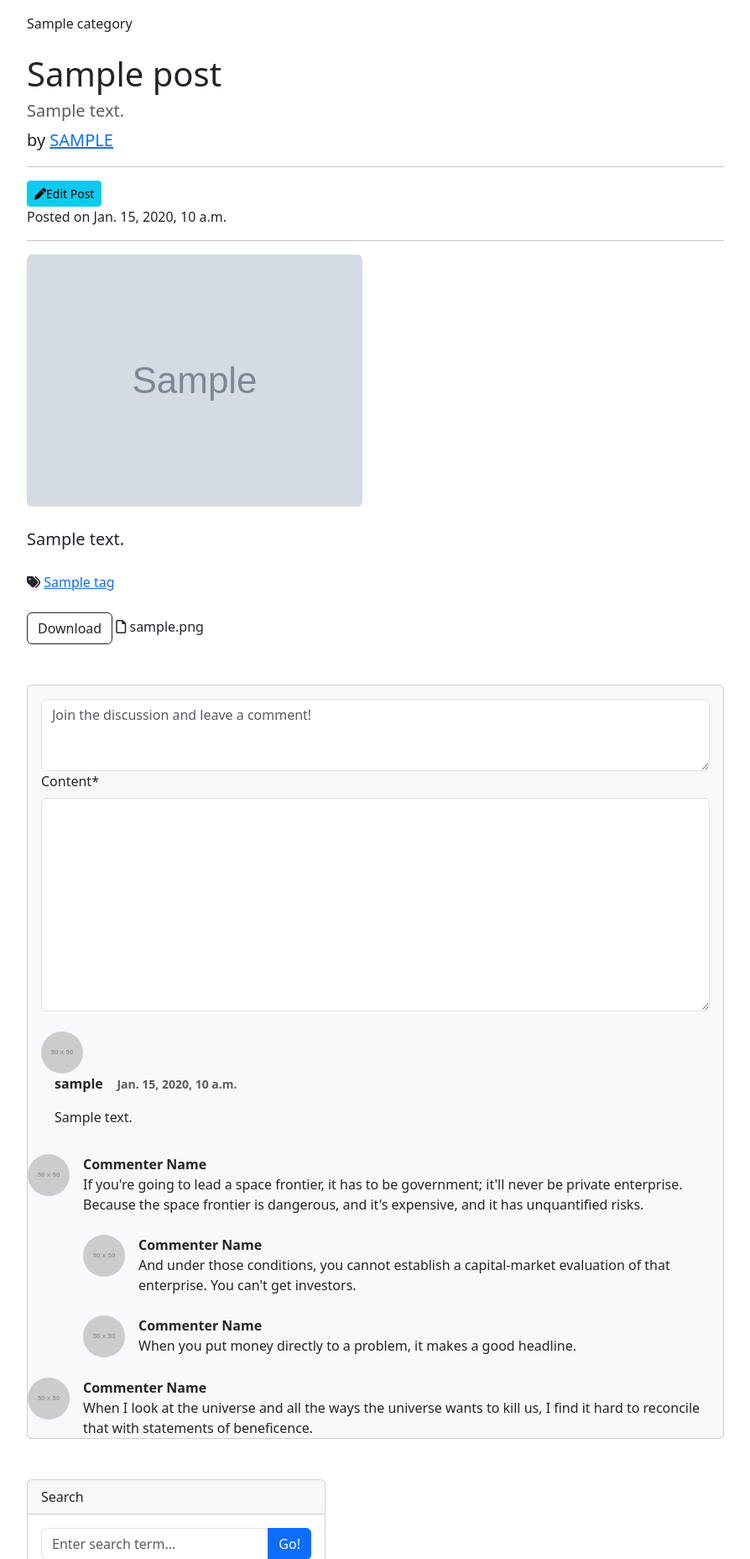
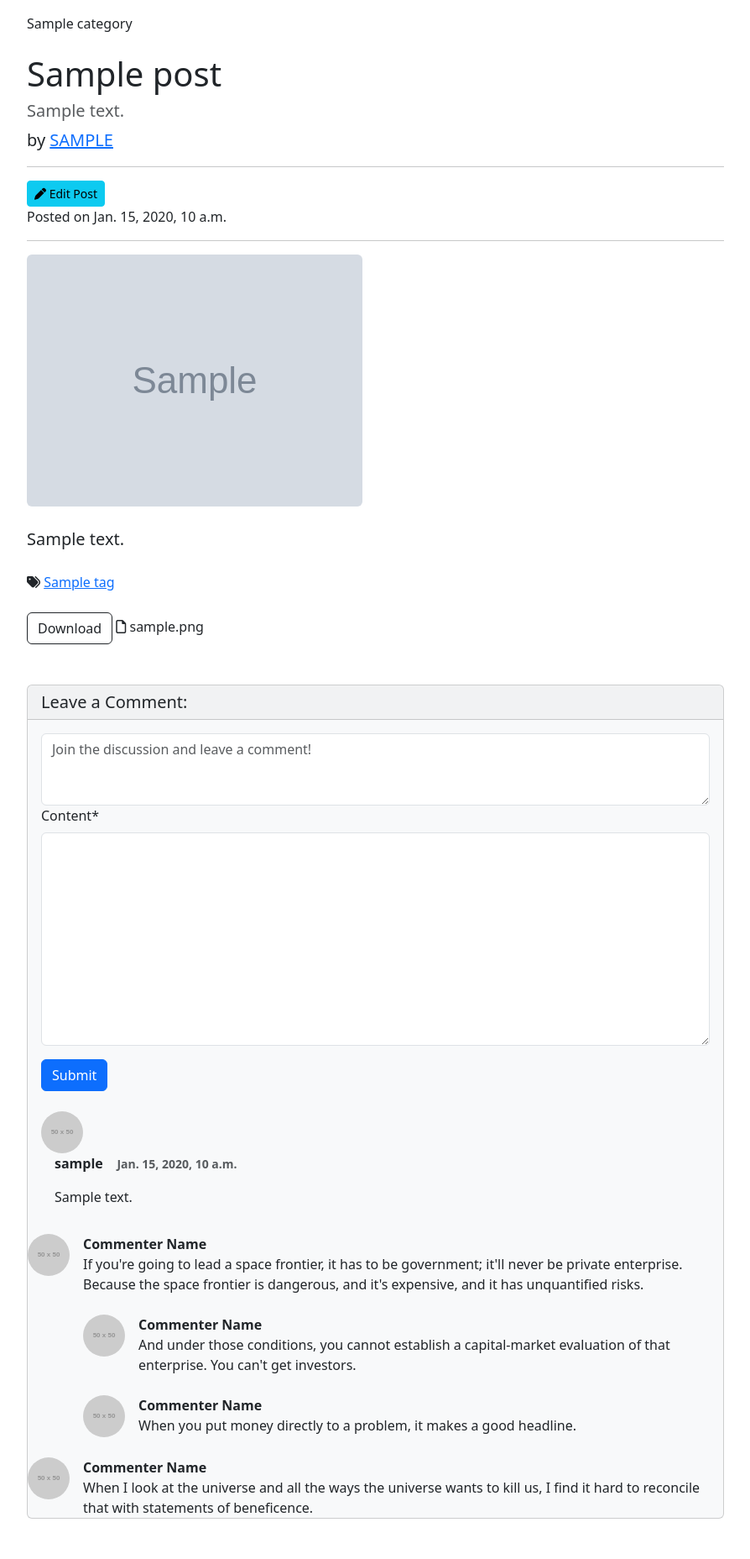
Before and after one commit to LeoKang/do_it_django, a Django app: page /blog/1/ in a window 1280 px wide. Shown: the part 56-1912 px from the top of the page at 84% size, without its empty margins (50-944 px from the left). Run offline with Django 5.2, Linux system fonts and the light colour scheme; a user stored in the database is signed in; tables that the repository leaves empty hold one stand-in row (values such as "Sample post"); grey boxes marked "Sample" are stand-in pictures; grey boxes labelled with a size stand in for pictures from a placeholder-image service; some libraries are stand-ins or nearby versions.

Commit message:
댓글 수정

```diff
--- a/blog/templates/blog/base.html
+++ b/blog/templates/blog/base.html
@@ -41,8 +41,7 @@
                             <ul class="list-unstyled mb-0">
                                 {% for category in categories %}
                                 <li>
-                                    <a href="{{ category.get_absolute_url }}">{{ category }}
-                                         ({{ category.post_set.count}})</a>
+                                    <a href="{{ category.get_absolute_url }}">{{ category }} ({{ category.post_set.count }})</a>
                                 </li>
                             {% endfor %}
                             <li>
--- a/blog/templates/blog/post_detail.html
+++ b/blog/templates/blog/post_detail.html
@@ -4,6 +4,7 @@
 {% block head_title %}
     {{ post.title }} - Blog
 {% endblock %}
+
 
 {% block main_area %}
     <div id="post-area">
@@ -27,11 +28,9 @@
 
  <hr>
 
-{% if user.is_authenticated and user == post.author %}
- <a class="btn btn-info btn-sm float-right"
-  href="/blog/update_post/{{ post.pk }}/" role="button">
-    <i class="fas fa-pen"></i>Edit Post</a>
-{% endif %}
+        {% if user.is_authenticated and user == post.author %}
+            <a class="btn btn-info btn-sm float-right" href="/blog/update_post/{{ post.pk }}/" role="button"><i class="fas fa-pen"></i>  Edit Post</a>
+        {% endif %}
 
  <!-- Date/Time -->
  <p>Posted on {{ post.created_at }}</p>
@@ -81,6 +80,7 @@
 <!-- Comments section-->
 <section class="mb-5">
 <div class="card bg-light">
+	<h5 class="card-header">Leave a Comment:</h5>
     <div class="card-body">
         <!-- Comment form-->
         <form class="mb-4">
@@ -90,6 +90,7 @@
                     <div class="form-group">
                         {{ comment_form | crispy}}
                     </div>
+					<button type="submit" class="btn btn-primary">Submit</button>
                 </form>
             {% else %}
                 <a role="button" class="btn btn-outline-dark btn-block btn-sm" href="#"
--- a/blog/urls.py
+++ b/blog/urls.py
@@ -6,6 +6,7 @@ urlpatterns = [
     path('create_post/', views.PostCreate.as_view()),
     path('tag/<str:slug>/', views.tag_page),
     path('category/<str:slug>/', views.category_page),
+    path('<int:pk>/new_comment/', views.new_comment),
     path('<int:pk>/', views.PostDetail.as_view()),
     path('', views.PostList.as_view()),
     # path('<int:pk>/', views.single_post_page),
--- a/blog/views.py
+++ b/blog/views.py
@@ -1,11 +1,14 @@
+from django.shortcuts import render, redirect
 from django.views.generic import ListView, DetailView, CreateView, UpdateView
+from django.contrib.auth.mixins import LoginRequiredMixin
 
+from django.utils.text import slugify
+from django.shortcuts import get_object_or_404
+from .models import Post, Category, Tag
+
+
+from django.core.exceptions import PermissionDenied
 from blog.forms import CommentForm
-from .models import Post, Category, Tag
-from django.shortcuts import render, redirect
-from django.contrib.auth.mixins import LoginRequiredMixin
-from django.core.exceptions import PermissionDenied
-from django.utils.text import slugify
 
 class PostList(ListView):
     model = Post
@@ -137,6 +140,23 @@ def tag_page(request, slug):
         }
     )
 
+def new_comment(request, pk):
+    if request.user.is_authenticated:
+        post = get_object_or_404(Post, pk=pk)
+
+        if request.method == 'POST':
+            comment_form = CommentForm(request.POST)
+            if comment_form.is_valid():
+                comment = comment_form.save(commit=False)
+                comment.post = post
+                comment.author = request.user
+                comment.save()
+                return redirect(comment.get_absolute_url())
+        else:
+            return redirect(post.get_absolute_url())
+    else:
+        raise PermissionDenied
+
 # def index(request):
 #     posts = Post.objects.all().order_by('-pk')
 #
```
